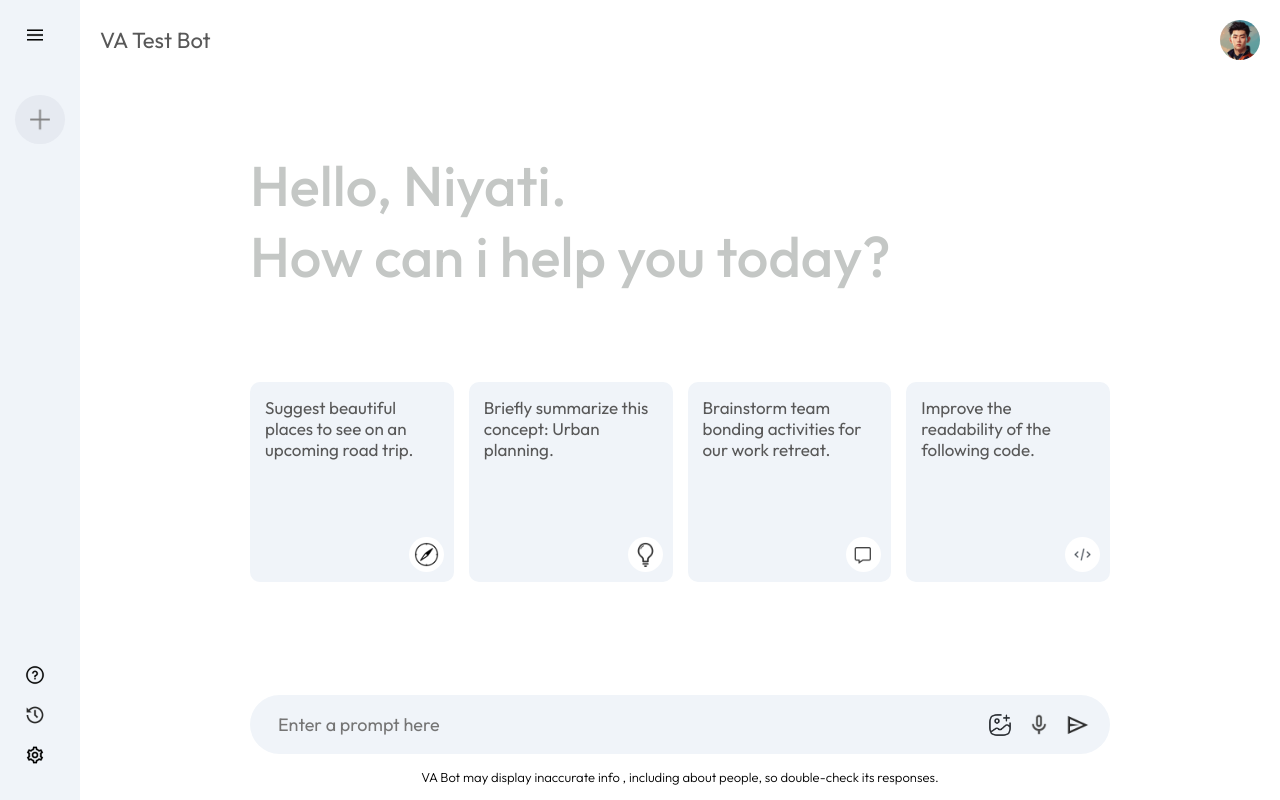
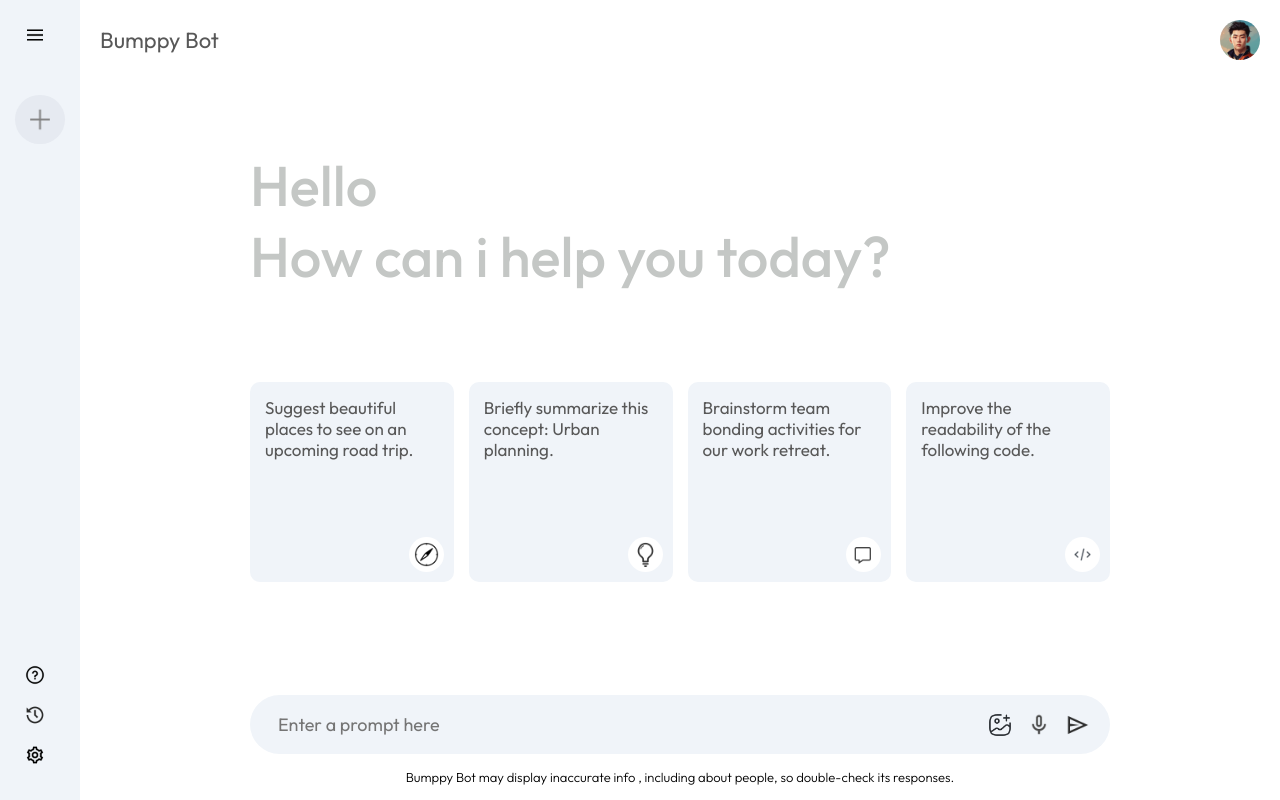
Before and after one commit to NiyatiGarg/Chatbot-N, a React (Vite) app: page / in a window 1280 px wide. Built offline with nearby package versions, Linux system fonts and the light colour scheme.

Commit message:
basic gemini clone ready

```diff
--- a/index.html
+++ b/index.html
@@ -4,7 +4,7 @@
     <meta charset="UTF-8" />
     <link rel="icon" type="image/svg+xml" href="/vite.svg" />
     <meta name="viewport" content="width=device-width, initial-scale=1.0" />
-    <title>Gemini Clone</title>
+    <title>Bumppy Bot</title>
   </head>
   <body>
     <div id="root"></div>
--- a/src/components/Main/Main.jsx
+++ b/src/components/Main/Main.jsx
@@ -31,7 +31,7 @@ function Main() {
   return (
     <div className="main">
       <div className="nav">
-        <p>VA Test Bot</p>
+        <p>Bumppy Bot</p>
         <img src={userIcon} alt="" />
       </div>
       <div className="main-container">
@@ -39,7 +39,7 @@ function Main() {
           <>
             <div className="greet">
               <p>
-                <span>Hello, Niyati.</span>
+                <span>Hello</span>
               </p>
               <p>How can i help you today? </p>
             </div>
@@ -90,6 +90,12 @@ function Main() {
               value={input}
               type="text"
               placeholder="Enter a prompt here"
+              onKeyDown={(e) => {
+                if (e.key === "Enter"|| e.key === " ") {
+                  e.preventDefault();  // Prevent form submission (if it's inside a form)
+                  handleSend();        // Call handleSend on Enter key press
+                }
+              }}
             />
             <div>
               <img src={galleryIcon} alt="" />
@@ -98,7 +104,7 @@ function Main() {
             </div>
           </div>
           <p className="bottom-info">
-            VA Bot may display inaccurate info , including about people, so
+            Bumppy Bot may display inaccurate info , including about people, so
             double-check its responses.
           </p>
         </div>
```
